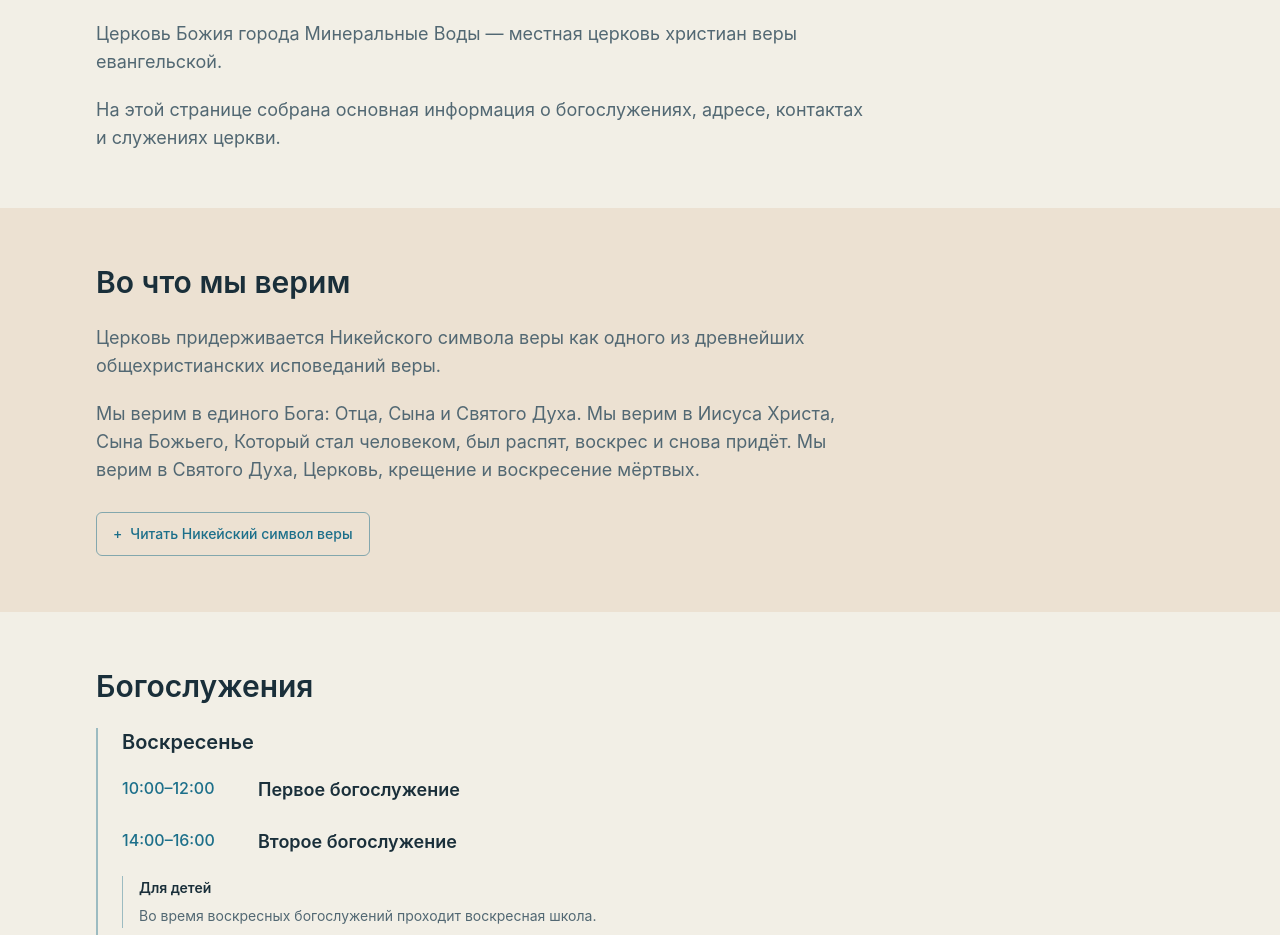
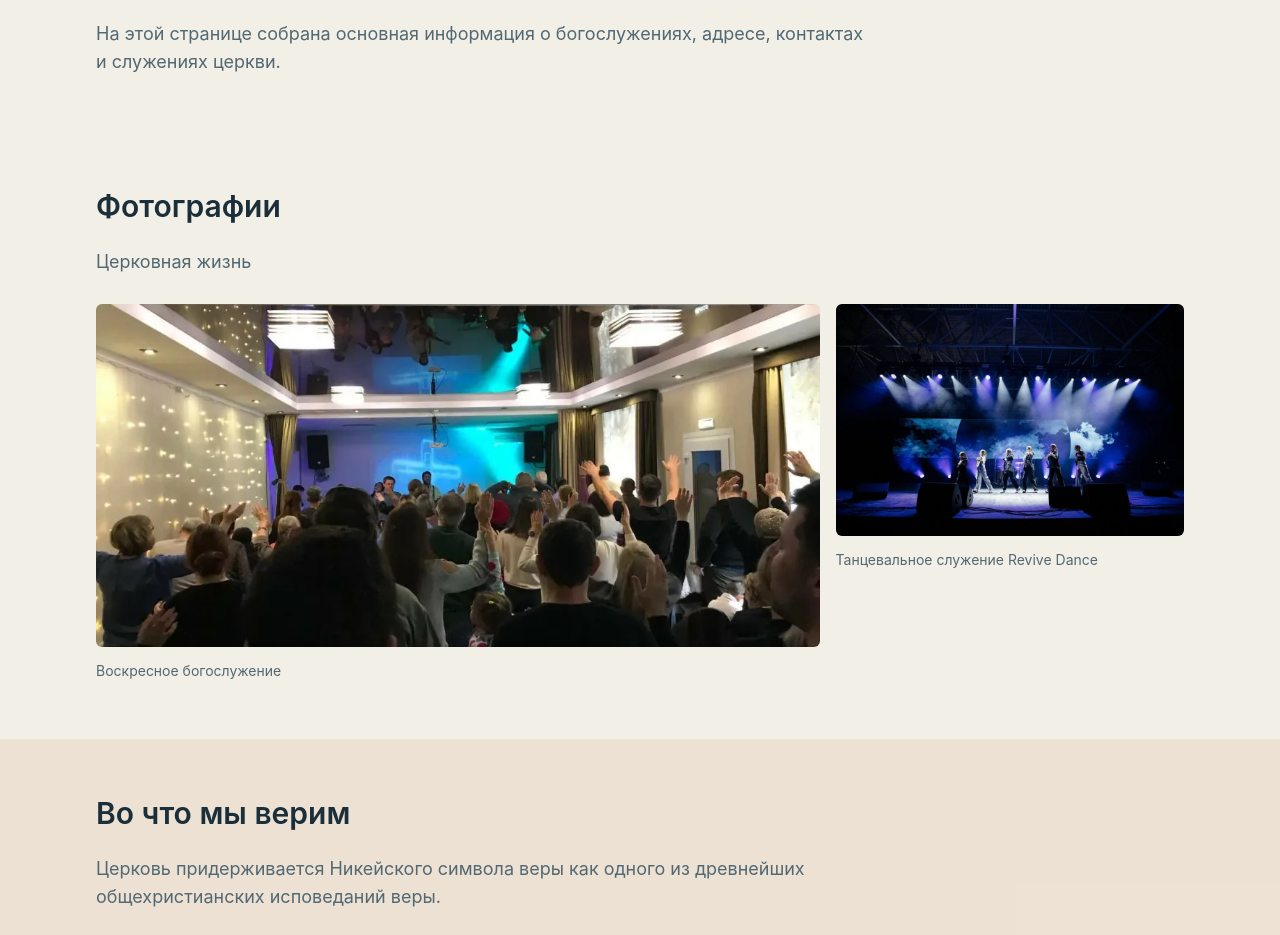
Before and after one commit to Grotekar/church-mv, a Next.js app: page / in a window 1280 px wide. Shown: the part 640-1575 px from the top of the page. Built offline with nearby package versions, Linux system fonts and the light colour scheme.

Commit message:
Скроет donation, часть about и о воскресной школе. Включит галерею

```diff
--- a/app/page.tsx
+++ b/app/page.tsx
@@ -12,6 +12,7 @@ import { withBasePath } from "@/lib/paths";
 export default function Home() {
   const hasDonationLink = !isPlaceholder(churchContent.donations.link);
   const hasDonationQr = !isPlaceholder(churchContent.donations.qrSrc);
+  const hasDonations = churchContent.donations.enabled;
   const hasGallery =
     churchContent.gallery.enabled && churchContent.gallery.photos.length > 0;
   const featuredEvent = churchContent.events.featured;
@@ -190,6 +191,7 @@ export default function Home() {
           </div>
         </Section>
 
+        {hasDonations ? (
           <Section id="donations" title="Пожертвования" tone="warm">
             <div
               className={
@@ -246,6 +248,7 @@ export default function Home() {
               ) : null}
             </div>
           </Section>
+        ) : null}
       </main>
       <Footer />
       <script
--- a/content/church.ts
+++ b/content/church.ts
@@ -13,7 +13,7 @@ export const churchContent = {
       "Церковь Божия города Минеральные Воды — христианская церковь. Богослужения, адрес, контакты и информация о служениях.",
   },
   about: [
-    "Церковь Божия города Минеральные Воды — местная церковь христиан веры евангельской.",
+    // "Церковь Божия города Минеральные Воды — местная церковь христиан веры евангельской.",
     "На этой странице собрана основная информация о богослужениях, адресе, контактах и служениях церкви.",
   ],
   faith: {
@@ -48,10 +48,10 @@ export const churchContent = {
           title: "Второе богослужение",
         },
       ],
-      note: {
-        title: "Для детей",
-        text: "Во время воскресных богослужений проходит воскресная школа.",
-      },
+      // note: {
+      //   title: "Для детей",
+      //   text: "Во время воскресных богослужений проходит воскресная школа.",
+      // },
     },
     {
       day: "Пятница",
@@ -118,12 +118,13 @@ export const churchContent = {
     ...churchContacts,
   },
   donations: {
+    enabled: false,
     description:
       "Если у вас лежит на сердце оказать поддержку служениям церкви, то будем признательны вашему пожертвованию.",
     ...churchDonations,
   },
   gallery: {
-    enabled: false,
+    enabled: true,
     title: "Фотографии",
     description:
       "Церковная жизнь",
```
Also changed, not shown: public/main/revive-dance.jpg (added), public/main/sunday-ministry.webp (added), 1 other file (tests, documents, lock files or other folders). Lines whose indentation alone changed are shown as unchanged.
